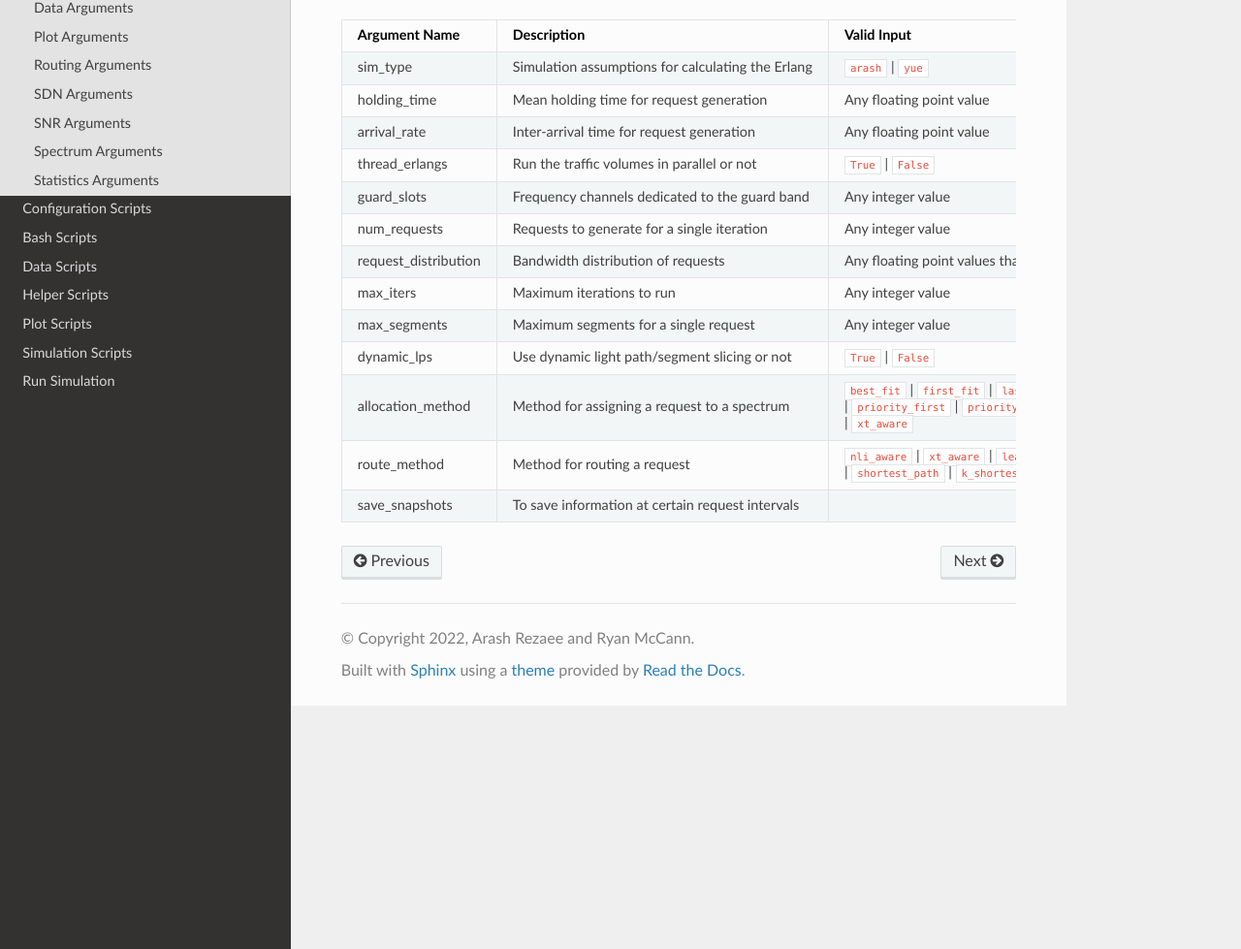
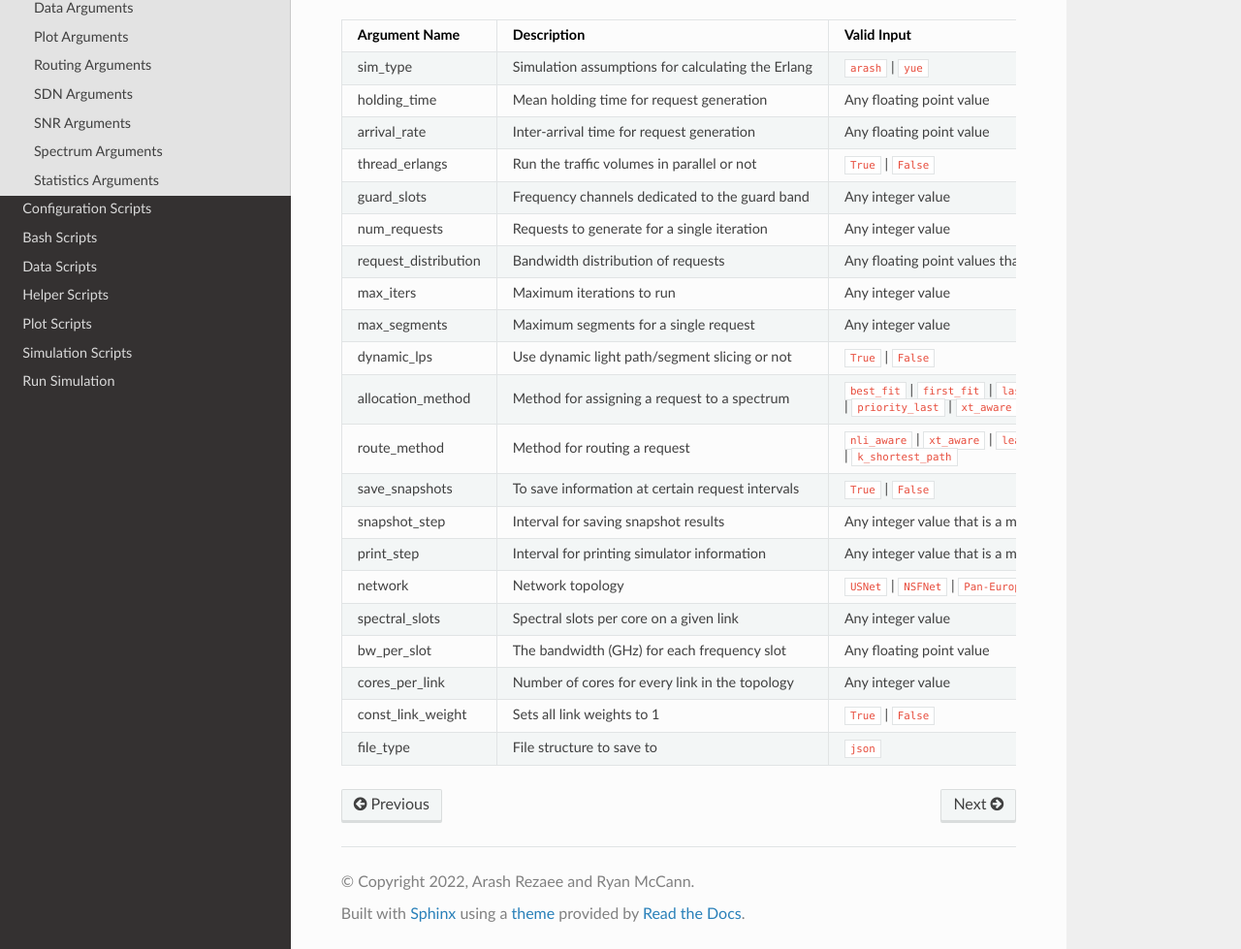
Before and after one commit to SDNNetSim/SDON_simulator, a Sphinx documentation site: the page built from docs/args/config_args.rst, in a window 1280 px wide and 1243 px high, cut to the strip 264-1243 px from the top of the window. Shown: the whole strip at 97% size. Built offline with Sphinx 7.4.7 and the Read the Docs theme 2.0.0, drawn with Linux system fonts in a browser that asks for light colours; pages that are not in the unit, such as notebooks, are missing from menus.

Commit message:
Finish yues configuration arguments

```diff
--- a/docs/args/config_args.rst
+++ b/docs/args/config_args.rst
@@ -50,4 +50,28 @@ Configuration Arguments
      - ``nli_aware`` | ``xt_aware`` | ``least_congested`` | ``shortest_path`` | ``k_shortest_path``
    * - save_snapshots
      - To save information at certain request intervals
-     -
+     - ``True`` | ``False``
+   * - snapshot_step
+     - Interval for saving snapshot results
+     - Any integer value that is a multiple of the number of requests
+   * - print_step
+     - Interval for printing simulator information
+     - Any integer value that is a multiple of the number of requests
+   * - network
+     - Network topology
+     - ``USNet`` | ``NSFNet`` | ``Pan-European``
+   * - spectral_slots
+     - Spectral slots per core on a given link
+     - Any integer value
+   * - bw_per_slot
+     - The bandwidth (GHz) for each frequency slot
+     - Any floating point value
+   * - cores_per_link
+     - Number of cores for every link in the topology
+     - Any integer value
+   * - const_link_weight
+     - Sets all link weights to 1
+     - ``True`` | ``False``
+   * - file_type
+     - File structure to save to
+     - ``json``
```
Also changed, not shown: other parts of docs/args/config_args.rst (+1 -1 lines).
